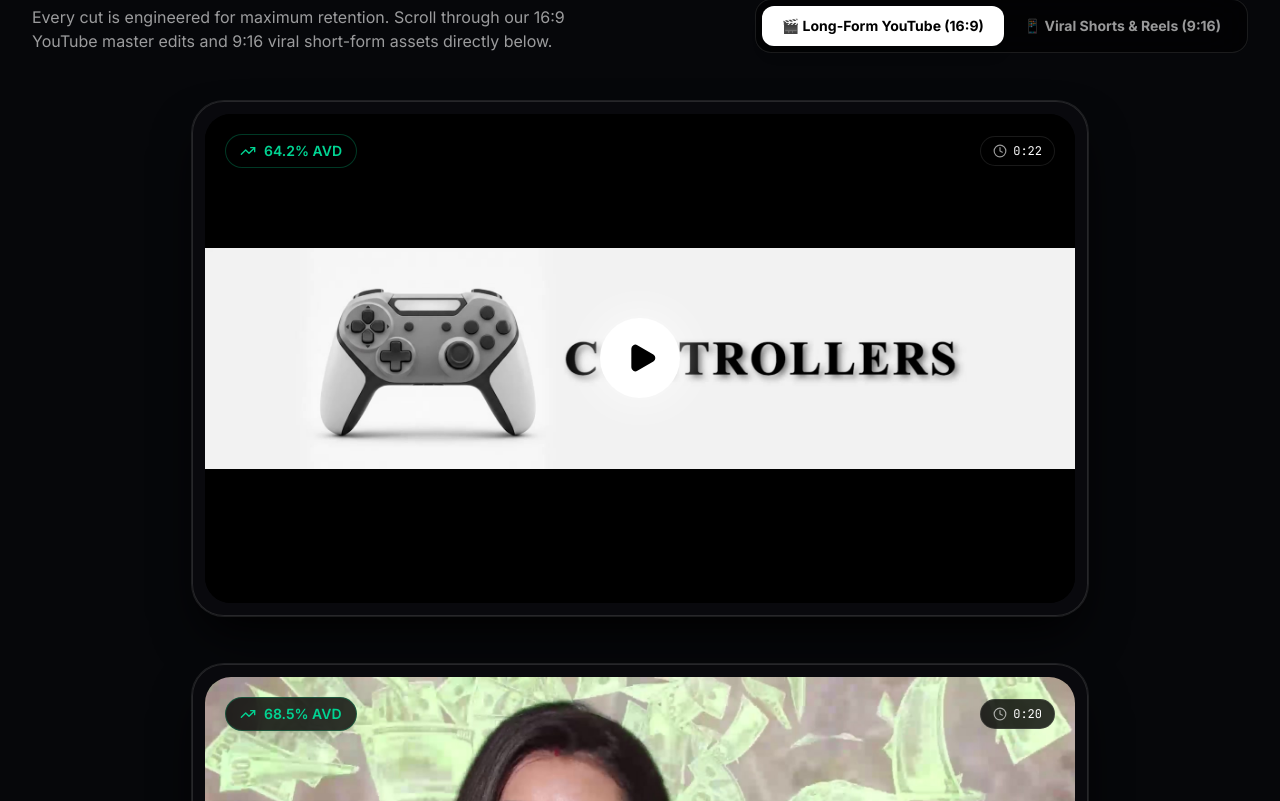
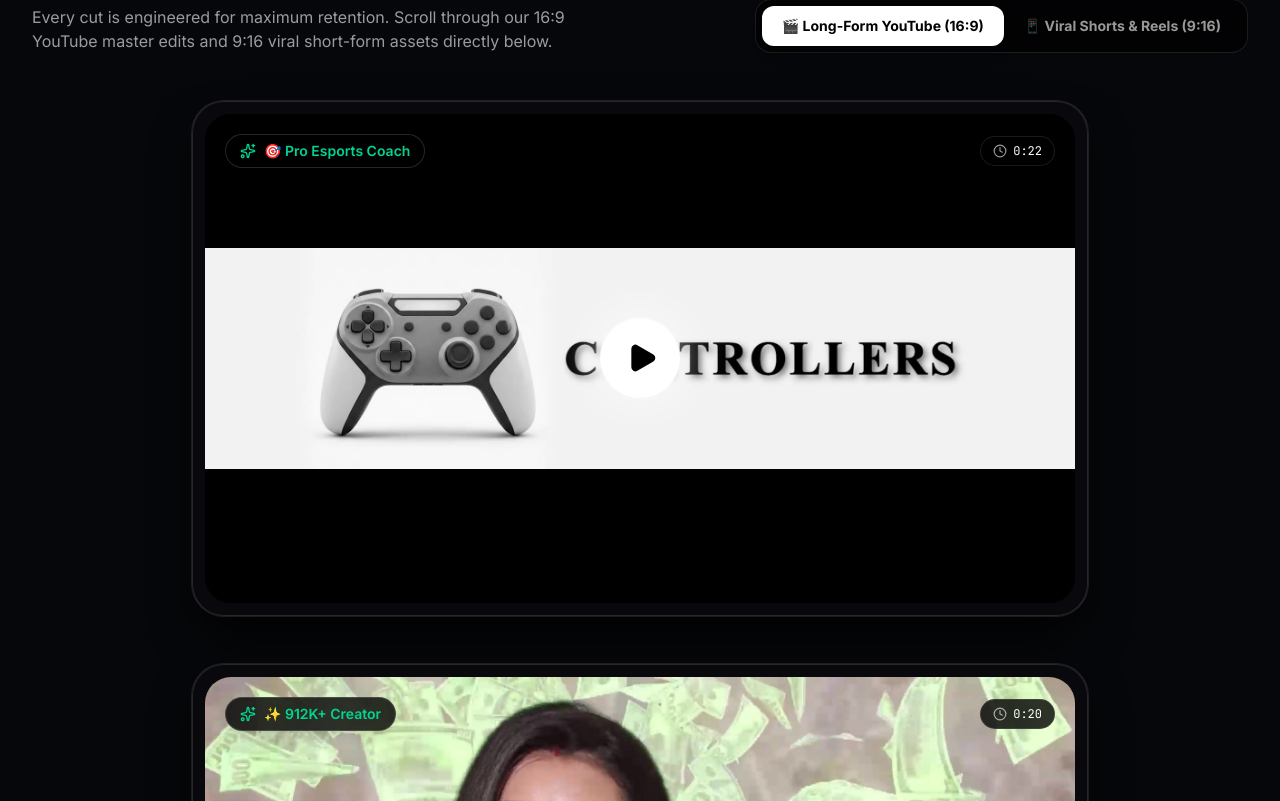
Before and after one commit to harzhx/harzh-agency, a React (Vite) app: page / in a window 1280 px wide. Shown: the part 3119-3920 px from the top of the page. Built offline with nearby package versions, Linux system fonts and the light colour scheme.

Commit message:
feat: replace unverified AVD metrics with verifiable Creator & Niche Status proof badges

```diff
--- a/src/components/WorkSection.tsx
+++ b/src/components/WorkSection.tsx
@@ -125,11 +125,11 @@ export const WorkSection: React.FC<WorkSectionProps> = ({
                           </div>
                         </div>
 
-                        {/* Top Badges (Subtle & Floating) */}
+                        {/* Top Badges (Subtle & Floating Creator Proof) */}
                         <div className="absolute top-4 left-4 right-4 sm:top-5 sm:left-5 sm:right-5 flex items-center justify-between z-10 pointer-events-none">
-                          <div className="flex items-center gap-2 bg-black/80 backdrop-blur-md px-3.5 py-1.5 rounded-full border border-emerald-500/30 text-emerald-400 text-xs sm:text-sm font-semibold shadow-lg">
-                            <TrendingUp className="w-3.5 h-3.5 sm:w-4 sm:h-4" />
-                            <span>{item.retentionRate} AVD</span>
+                          <div className="flex items-center gap-2 bg-black/80 backdrop-blur-md px-3.5 py-1.5 rounded-full border border-white/15 text-emerald-400 text-xs sm:text-sm font-semibold shadow-lg">
+                            <Sparkles className="w-3.5 h-3.5 sm:w-4 sm:h-4 text-emerald-400" />
+                            <span>{item.proofBadge || item.channelSubscribers}</span>
                           </div>
 
                           <div className="flex items-center gap-1.5 bg-black/80 backdrop-blur-md px-3 py-1.5 rounded-full border border-white/10 text-white text-xs font-mono">
@@ -190,10 +190,11 @@ export const WorkSection: React.FC<WorkSectionProps> = ({
                       />
                       <div className="absolute inset-0 bg-gradient-to-t from-black/95 via-black/25 to-black/30 opacity-0 group-hover:opacity-100 transition-opacity duration-300" />
 
-                      {/* Top Retention Pill */}
+                      {/* Top Creator Proof Pill */}
                       <div className="absolute top-3 left-3 right-3 flex items-center justify-between z-10">
-                        <span className="px-3 py-1 rounded-full bg-black/80 backdrop-blur-md text-xs font-semibold text-emerald-400 border border-emerald-500/30">
-                          {item.retentionRate} Completion
+                        <span className="px-3 py-1 rounded-full bg-black/80 backdrop-blur-md text-xs font-semibold text-emerald-400 border border-white/15 flex items-center gap-1.5">
+                          <Sparkles className="w-3 h-3 text-emerald-400" />
+                          <span>{item.channelSubscribers || "🔥 Viral Short"}</span>
                         </span>
                         <span className="px-2.5 py-1 rounded-lg bg-black/80 backdrop-blur-md text-[11px] font-mono text-white/80 border border-white/10">
                           {item.duration}
--- a/src/data/agencyData.ts
+++ b/src/data/agencyData.ts
@@ -182,6 +182,7 @@ export const PORTFOLIO_ITEMS: PortfolioItem[] = [
     retentionRate: "64.2%",
     ctr: "12.8%",
     duration: "0:22",
+    proofBadge: "🎯 Pro Esports Coach",
     videoPlaceholderUrl: "/videos/portfolio/long_1.mp4",
     thumbnailUrl: thumbLong1,
     tags: ["Esports Coach", "Velocity Pacing", "Hand-Cam Sync", "Motion Tracking"],
@@ -209,6 +210,7 @@ export const PORTFOLIO_ITEMS: PortfolioItem[] = [
     retentionRate: "68.5%",
     ctr: "14.2%",
     duration: "0:20",
+    proofBadge: "✨ 912K+ Creator",
     videoPlaceholderUrl: "/videos/portfolio/long_2.mp4",
     thumbnailUrl: thumbLong2,
     tags: ["912K Creator", "UI Step Badges", "Cost Callouts", "Color Grading"],
@@ -236,6 +238,7 @@ export const PORTFOLIO_ITEMS: PortfolioItem[] = [
     retentionRate: "62.8%",
     ctr: "13.6%",
     duration: "0:20",
+    proofBadge: "⚡ Fitness & Calisthenics",
     videoPlaceholderUrl: "/videos/portfolio/long_3.mp4",
     thumbnailUrl: thumbLong3,
     tags: ["Fitness Coach", "Kinetic Subtitles", "Gym Storytelling", "Sound Foley"],
--- a/src/types.ts
+++ b/src/types.ts
@@ -32,6 +32,7 @@ export interface PortfolioItem {
   videoPlaceholderUrl?: string;
   thumbnailUrl: string;
   tags: string[];
+  proofBadge?: string;
   keyEdits: string[];
   beforeAfterComparison?: {
     rawDesc: string;
```
